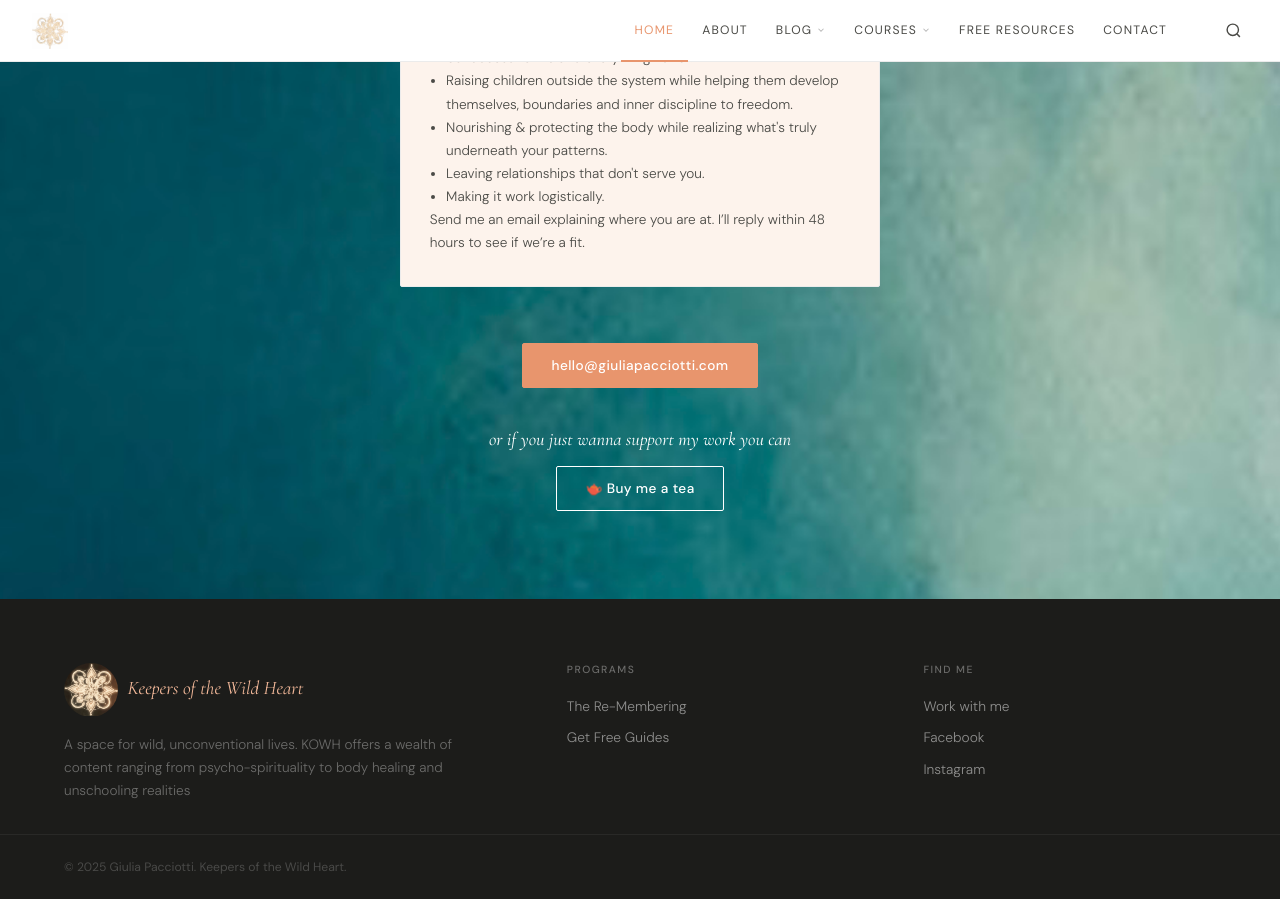
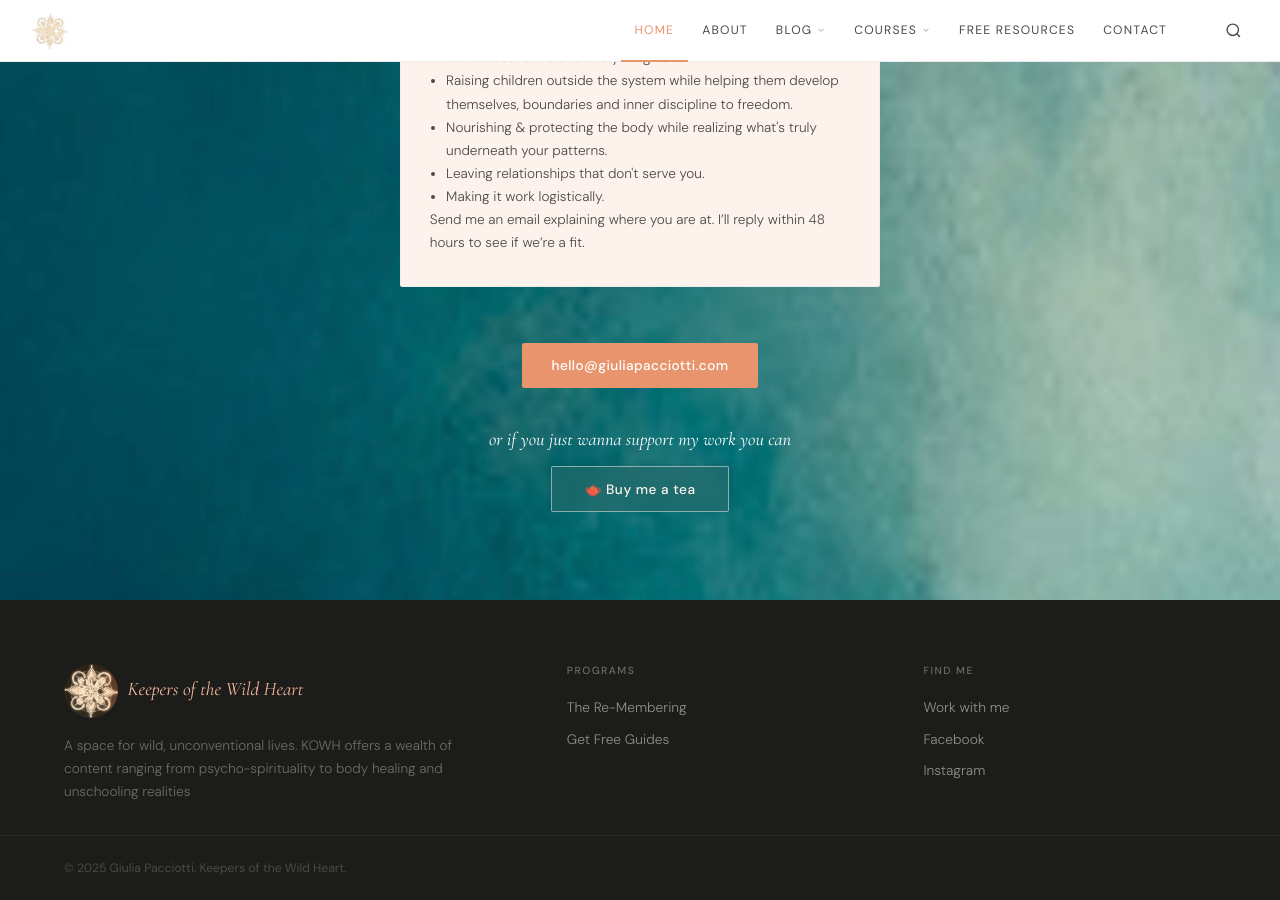
Before and after one commit to Blubell26/giuliapacciotti.com, a Jekyll site: the page built from index.html, in a window 1280 px wide and 900 px high, scrolled down 2908 px. Built offline with Jekyll 4.4.1, drawn with Linux system fonts in a browser that asks for light colours.

Commit message:
Update index.html

```diff
--- a/index.html
+++ b/index.html
@@ -330,7 +330,7 @@
     <a href="mailto:hello@giuliapacciotti.com" class="btn-peach">hello@giuliapacciotti.com</a>
     <div class="work-cta" style="margin-top:2.5rem;">
   <p style="font-family:'Cormorant Garamond',serif;font-style:italic;font-size:1.15rem;color:white;margin-bottom:1rem;">or if you just wanna support my work you can</p>
-  <a href="https://buy.stripe.com/9B614ndut7UQ9u5gU1fbq02" target="_blank" rel="noopener" style="display:inline-block;padding:0.8rem 1.8rem;border:1.5px solid white;color:white;border-radius:2px;text-decoration:none;font-size:0.85rem;font-weight:500;letter-spacing:0.03em;">🫖 Buy me a tea</a>
+<a href="https://buy.stripe.com/9B614ndut7UQ9u5gU1fbq02" target="_blank" rel="noopener" style="display:inline-block;padding:0.85rem 2rem;background:rgba(45,107,107,0.55);-webkit-backdrop-filter:blur(6px);backdrop-filter:blur(6px);border:1px solid rgba(253,243,236,0.5);color:#fdf3ec;border-radius:2px;text-decoration:none;font-family:'DM Sans',sans-serif;font-size:0.85rem;font-weight:500;letter-spacing:0.04em;box-shadow:0 2px 12px rgba(0,0,0,0.15);">🫖 Buy me a tea</a>
 </div>
   </div>
 </section>
```
